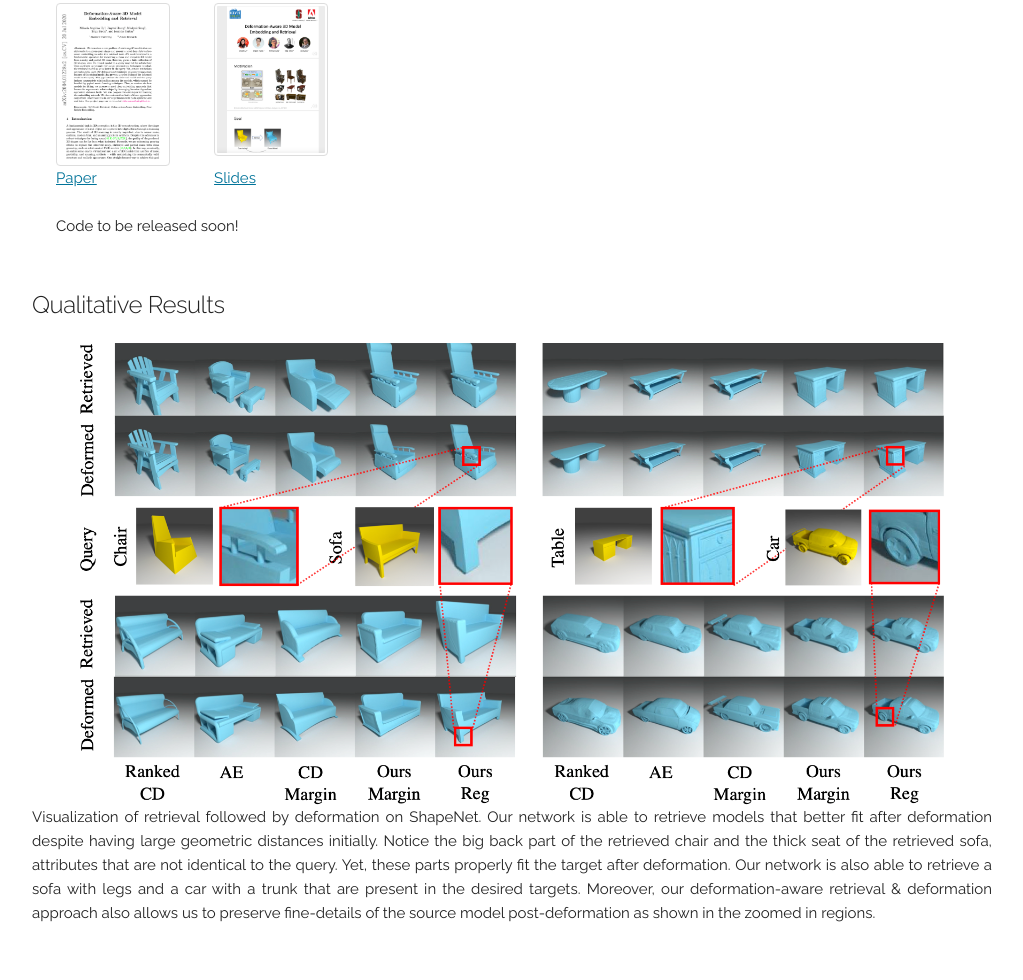
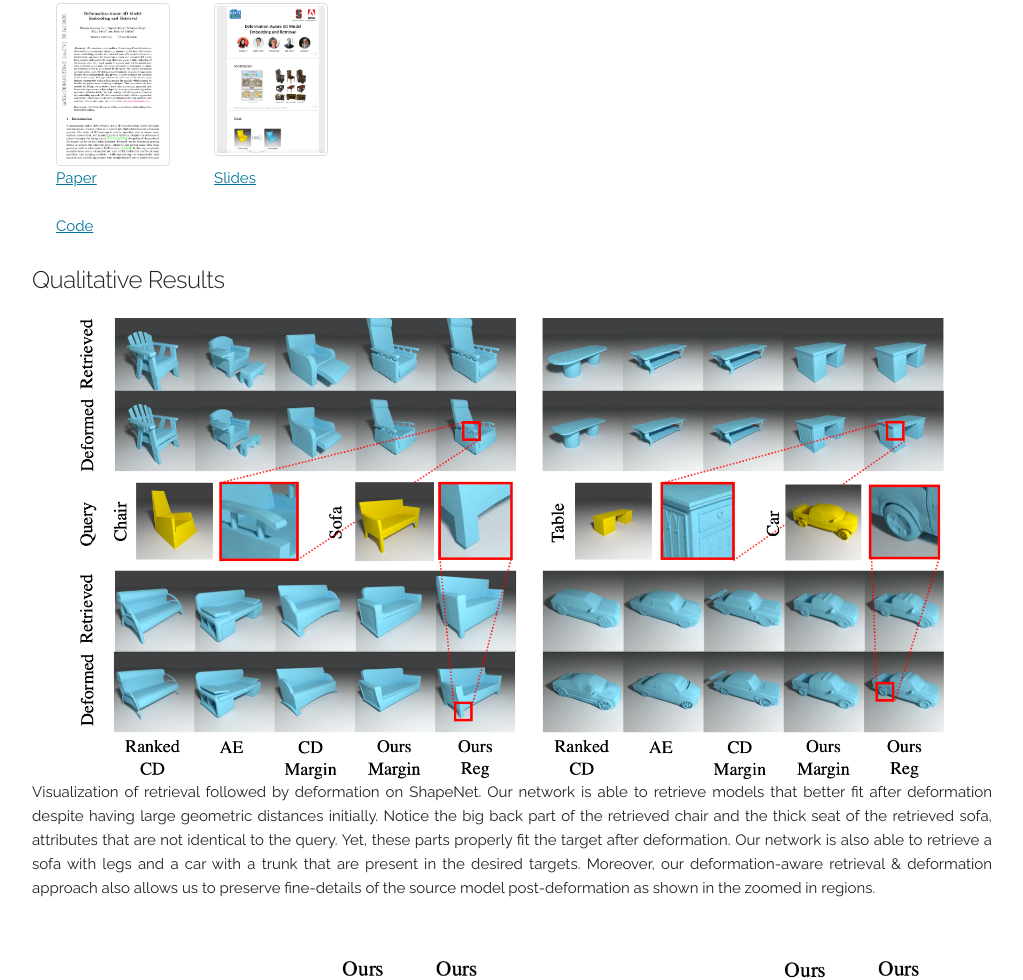
Before and after one commit to DeformScan2CAD/deform_aware_retrieval, a plain HTML site: page index.html in a window 1280 px wide. Shown: the part 1960-2940 px from the top of the page, without its empty margins (128-1151 px from the left). Drawn offline with Linux system fonts and the light colour scheme.

Commit message:
added code release

```diff
--- a/index.html
+++ b/index.html
@@ -160,8 +160,8 @@
 
           <div class="row">
               <br>
-              <!-- <a href="https://github.com/hkust-vgd/scanobjectnn.git">Code</a> -->
-              <p>Code to be released soon!</p>
+              <a href="https://github.com/mikacuy/deformation_aware_embedding">Code</a>
+              <!-- <p>Code to be released soon!</p> -->
           </div>
 
         </div>
```
